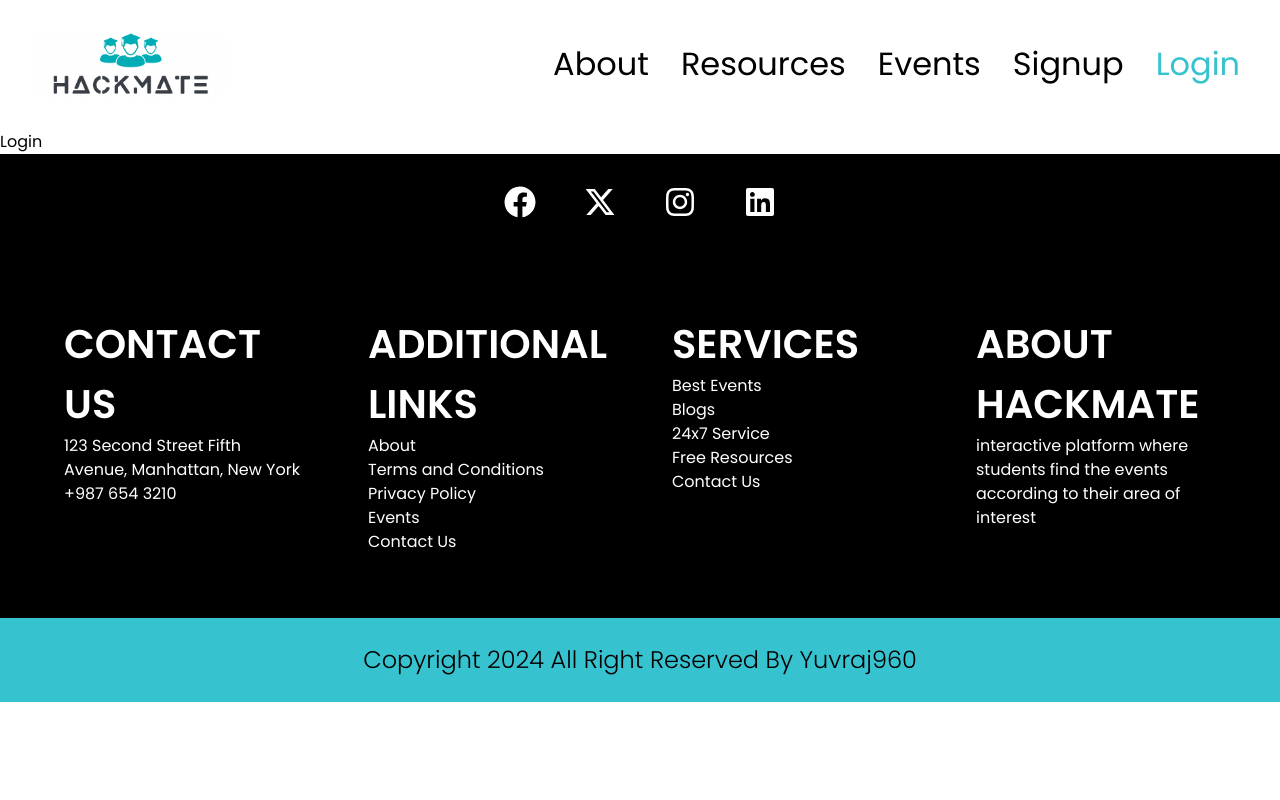
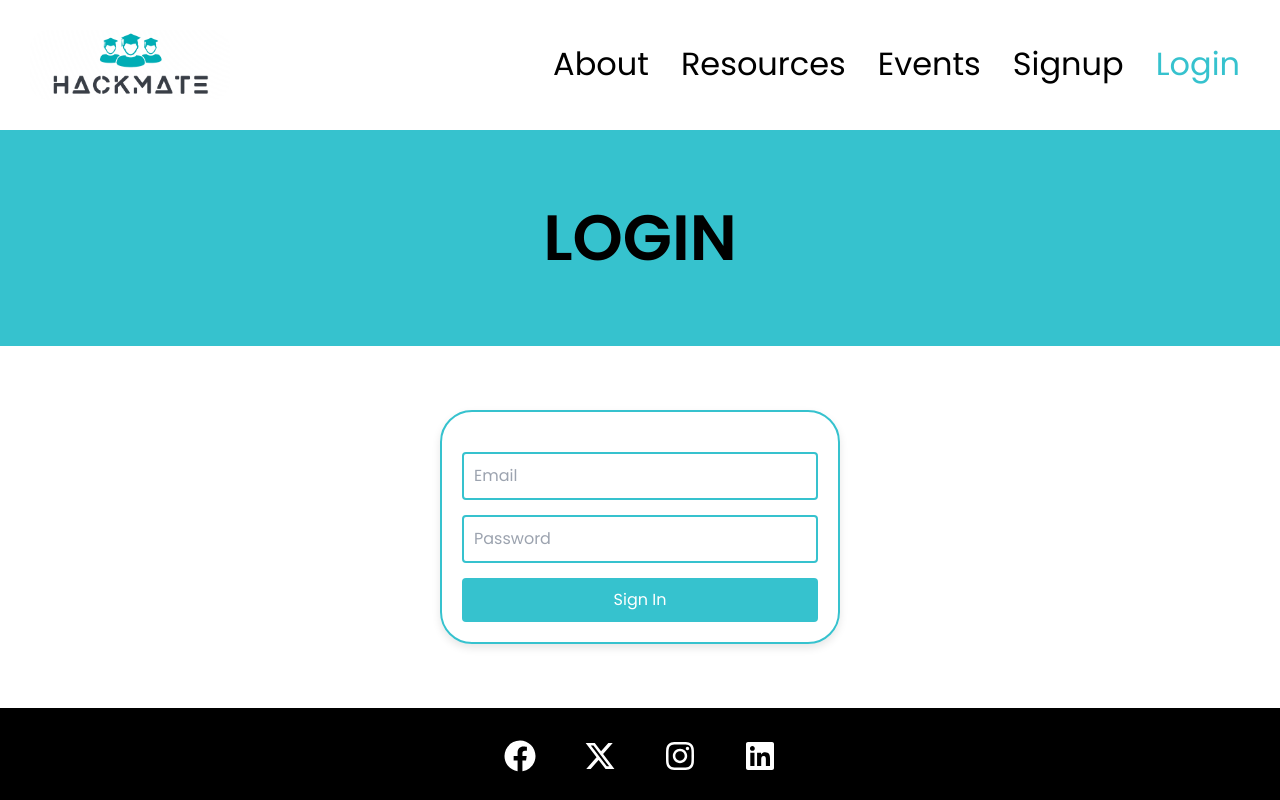
Before and after one commit to Yuvraj960/HackMate_React, a React (Vite) app: page /login in a window 1280 px wide. Shown: the top 800 px of the page. Built offline with nearby package versions, Linux system fonts and the light colour scheme.

Commit message:
Added Login Page

```diff
--- a/src/pages/Login.jsx
+++ b/src/pages/Login.jsx
@@ -1,10 +1,89 @@
 /* eslint-disable no-unused-vars */
-import React from 'react'
+import React, { useState } from "react";
+import { initializeApp } from "firebase/app";
+import { getAuth, signInWithEmailAndPassword } from "firebase/auth";
+import "../styles/Login.css";
+
+const firebaseConfig = {
+  apiKey: "AIzaSyCsghegdAgZ29ncepjsDVnRZjStv7pMG1g",
+  authDomain: "hackmate960.firebaseapp.com",
+  projectId: "hackmate960",
+  storageBucket: "hackmate960.appspot.com",
+  messagingSenderId: "727567532767",
+  appId: "1:727567532767:web:6cadb2fc5be6ae11119f6a",
+};
+
+const app = initializeApp(firebaseConfig);
+const auth = getAuth(app);
 
 const Login = () => {
+  const [formData, setFormData] = useState({
+    emailOrUsername: "",
+    password: "",
+  });
+
+  const [error, setError] = useState("");
+
+  const handleChange = (e) => {
+    setFormData({ ...formData, [e.target.id]: e.target.value });
+  };
+
+  const handleSubmit = async (e) => {
+    e.preventDefault();
+    const { emailOrUsername, password } = formData;
+
+    try {
+      await signInWithEmailAndPassword(auth, emailOrUsername, password);
+      alert("Successfully authenticated!");
+      setFormData({
+        emailOrUsername: "",
+        password: "",
+      });
+      setError("");
+    } catch (error) {
+      setError("Invalid email or password");
+      console.error(error.message);
+    }
+  };
+
   return (
-    <div>Login</div>
-  )
-}
+    <>
+      <div className="login__head">
+        <h1>LOGIN</h1>
+      </div>
+      <div className="login-form">
+        <form onSubmit={handleSubmit}>
+          <div className="login__form-icon">
+            <span>
+              <i className="icon icon-user"></i>
+            </span>
+          </div>
+          <div className="login__form-group">
+            <input
+              type="text"
+              id="emailOrUsername"
+              value={formData.emailOrUsername}
+              onChange={handleChange}
+              placeholder="Email"
+            />
+          </div>
+          <div className="login__form-group">
+            <input
+              type="password"
+              id="password"
+              value={formData.password}
+              onChange={handleChange}
+              placeholder="Password"
+            />
+          </div>
+          {error && <span className="text-danger">{error}</span>}
+          <button type="submit" className="btn btn-block create-account">
+            Sign In
+          </button>
+        </form>
+      </div>
+    </>
+  );
+};
 
-export default Login
+export default Login;
--- a/src/styles/Login.css
+++ b/src/styles/Login.css
@@ -0,0 +1,55 @@
+.login__head {
+    padding: 60px;
+    background: var(--main-color);
+    text-align: center;
+    margin-bottom: 4rem;
+}
+
+.login__head h1 {
+    font-size: 4rem;
+}
+
+.login-form {
+    width: 100%;
+    max-width: 400px;
+    margin: auto;
+    padding: 20px;
+    border: 2px solid var(--main-color);
+    border-radius: 2rem;
+    margin-bottom: 4rem;
+    box-shadow: 0px 4px 8px rgba(0, 0, 0, 0.1);
+}
+
+.login__form-icon {
+    text-align: center;
+    font-size: 2em;
+    margin-bottom: 20px;
+}
+
+.login__form-group {
+    margin-bottom: 15px;
+}
+
+.login__form-group input {
+    width: 100%;
+    padding: 10px;
+    font-size: 1em;
+    border: 2px solid var(--main-color);
+    border-radius: 4px;
+}
+
+.btn.create-account {
+    width: 100%;
+    padding: 10px;
+    font-size: 1em;
+    background-color: var(--main-color);
+    color: white;
+    border: none;
+    border-radius: 4px;
+    cursor: pointer;
+}
+
+.text-danger {
+    color: red;
+    font-size: 0.9em;
+}
```
